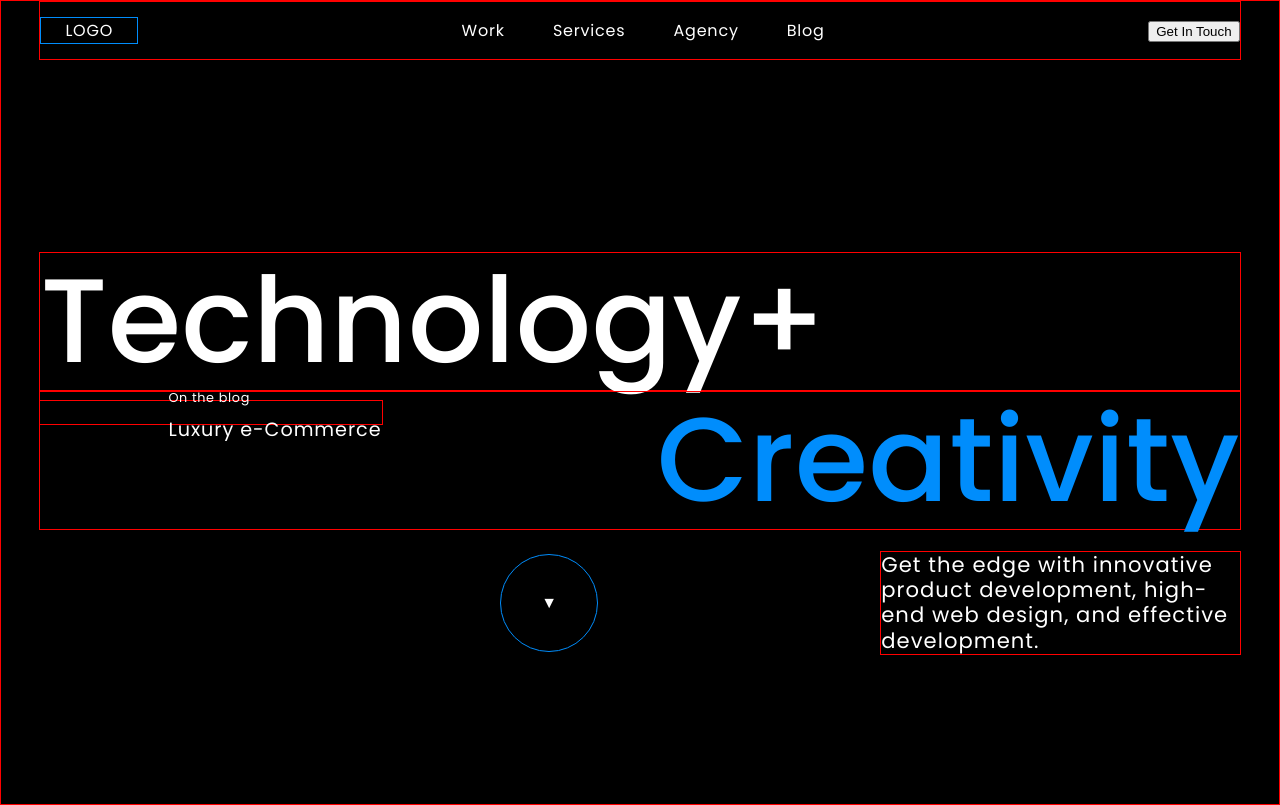
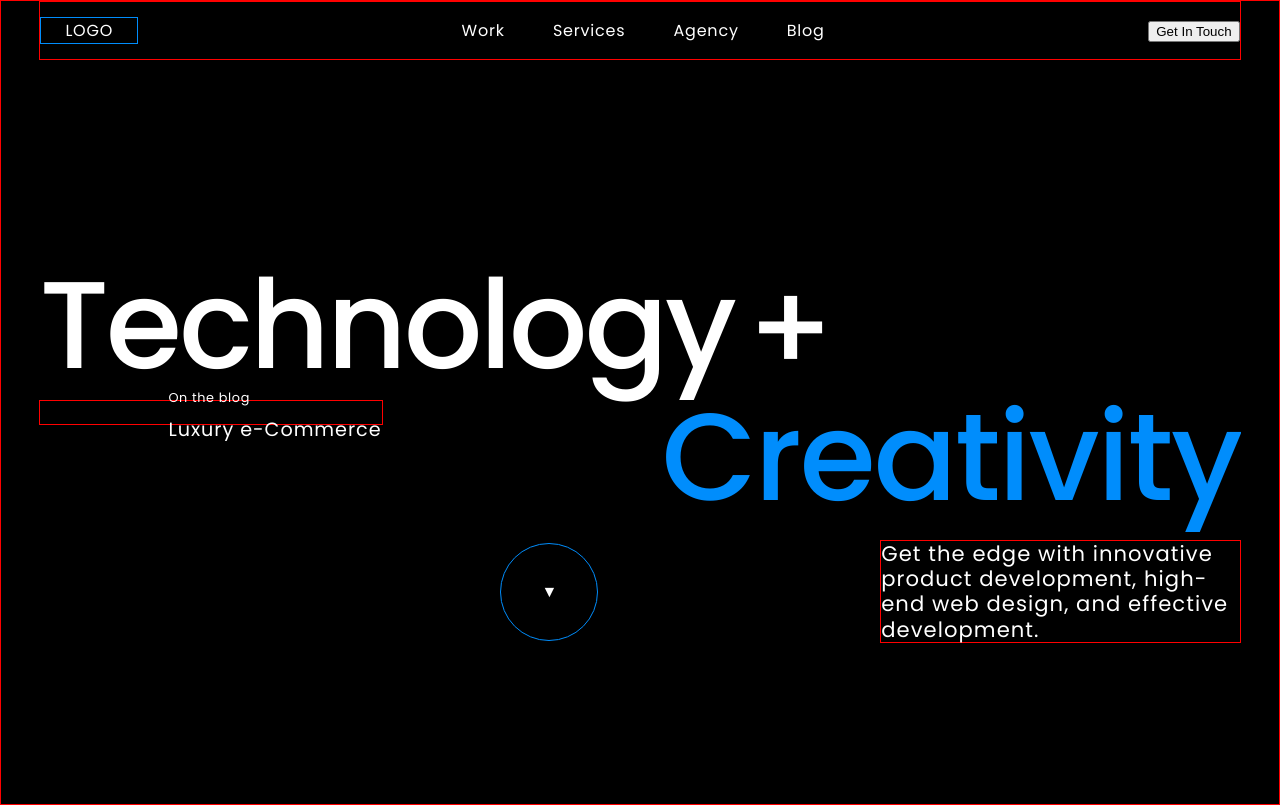
Before and after one commit to EstrellaPolaris/agency, a React (Create React App) app: page / in a window 1280 px wide. Built offline with nearby package versions, Linux system fonts and the light colour scheme.

Commit message:
first commit

```diff
--- a/src/components/intro/intro.module.scss
+++ b/src/components/intro/intro.module.scss
@@ -36,30 +36,35 @@
 }
 
 .fluid_font_size {
-    @include fluidFontSize(16px, 180px, 310px, 1920px, px);
+    @include fluidFontSize(24px, 186px, 300px, 1920px, px);
     font-weight: 500;
 }
+
 .hero {
     height: calc(100vh - 120px);
     display: flex;
     flex-direction: column;
     justify-content: center;
     overflow: hidden;
-    letter-spacing: 0.0175em;
+
     padding-top: 8vh;
 }
 .container__hero__title__left{
     display: flex;
     justify-content:left;
-    border: 1px solid red;
-    line-height: 1.15;
+    line-height: 1;
+    letter-spacing: -0.2em;
+}
+.fluid_font_size:last-child {
+    padding-top: 0.5vh;
+    padding-left: 1vw;
 }
 .container__hero__title__right{
     display: flex;
     justify-content: right;
-    border: 1px solid red;
     color: #008dfc;
-    line-height: 1.15;
+    line-height: 1;
+    letter-spacing: -0.15em;
 }
 .container__hero__news{
     position: absolute;
```
